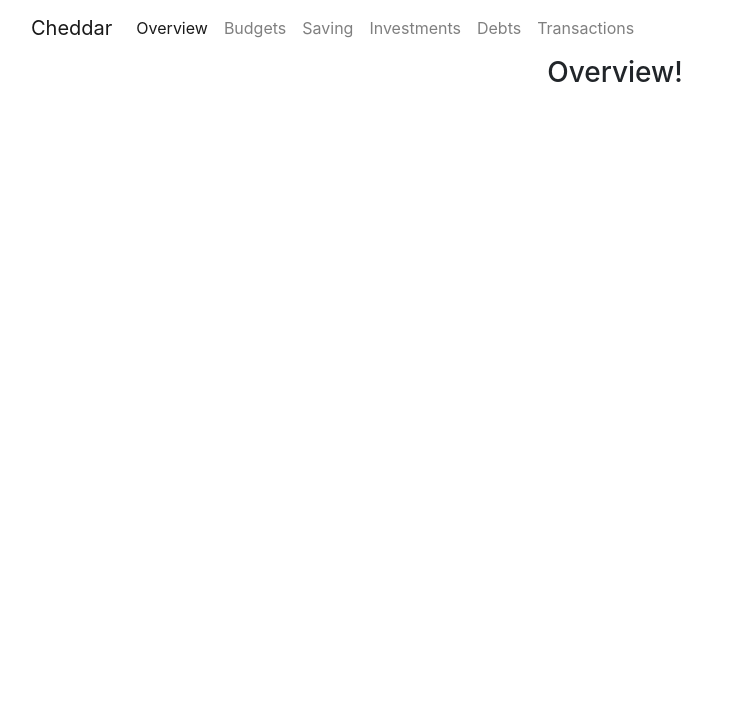
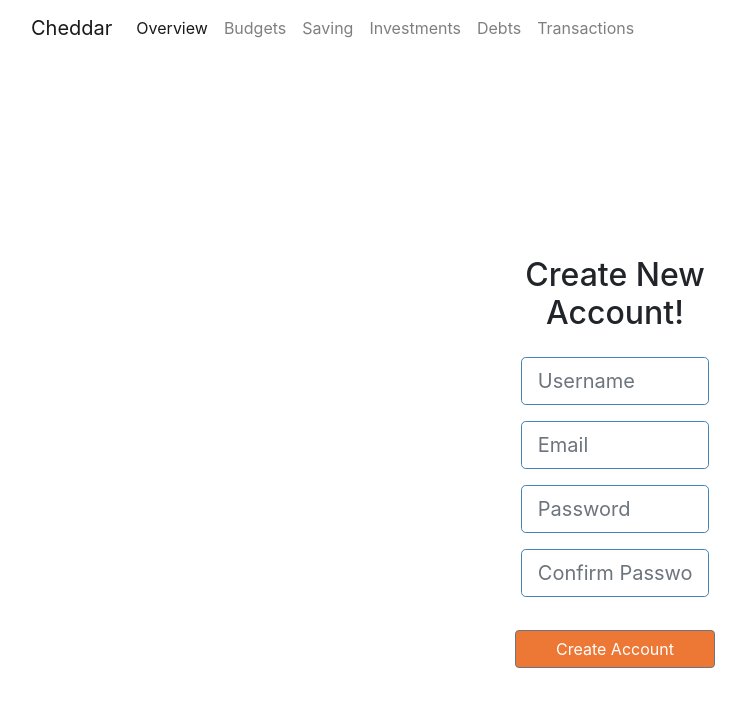
Before and after one commit to jmkoontz/cheddar, a React (Create React App) app in the folder frontend/: page /create-account in a window 1280 px wide. Before the commit this address led to /. Shown: the top 706 px of the page, without its empty margins (25-771 px from the left). Built offline with nearby package versions, Linux system fonts and the light colour scheme.

Commit message:
create account and sign in

```diff
--- a/frontend/package.json
+++ b/frontend/package.json
@@ -6,6 +6,7 @@
     "axios": "^0.19.0",
     "bootstrap": "^4.3.1",
     "d3": "^5.12.0",
+    "firebase": "^7.0.0",
     "history": "^4.10.1",
     "react": "^16.9.0",
     "react-bootstrap": "^1.0.0-beta.12",
--- a/frontend/src/components/Accounts/CreateAccount.js
+++ b/frontend/src/components/Accounts/CreateAccount.js
@@ -0,0 +1,181 @@
+import React, { Component } from 'react';
+
+import { fireauth } from '../../firebase.js';
+import { Form, Input, Button, Alert, Row, Col } from 'reactstrap';
+//import {Redirect} from 'react-router-dom';
+import history from '../../history';
+import './SignIn.css'
+
+class CreateAccount extends Component {
+
+  constructor(props){
+    super(props);
+
+    this.state = {
+      username: null,
+      email: null,
+      confirm_password: null,
+
+      error_message: '',
+      error_visible: false,
+
+      account_created: false,
+    }
+  }
+
+  onFormSubmit = (ev) => {
+    ev.preventDefault();
+    let username = ev.target.username.value;
+    let email = ev.target.email.value;
+    let password = ev.target.password.value;
+    let confirm_password = ev.target.confirm_password.value;
+
+    if (username === '') {
+      this.setError('Please enter a valid username.');
+      return;
+    } else if (email === ''){
+      this.setError('Please enter a valid email.');
+      return;
+    } else if (password === ''){
+      this.setError('Please enter a valid password.');
+      return;
+    } else if (confirm_password === ''){
+      this.setError('Please confirm your password.')
+      return;
+    } else if (password !== confirm_password){
+      this.setError('Passwords do not match.');
+      return;
+    }
+
+    this.setState({
+      username: username,
+      email: email,
+    });
+
+    this.createAccount(email, password);
+  };
+
+  createAccount(email, password){
+    let self = this;
+    fireauth.createUserWithEmailAndPassword(email, password).then(function (user) {
+      self.addUserInfo(user);
+    }).catch(function (error){
+      self.setError(error.message);
+    });
+  };
+
+  addUserInfo(user){
+    let self = this;
+    //let docRef = firestore.collection("users").doc(user.uid);
+    /*docRef.set({
+      username: self.state.username,
+      email: self.state.email,
+      connections: [],
+      favorites: [],
+      watchlist: [],
+      reviews: [],
+    }).catch(function(error) {
+      console.log(error);
+    });*/
+
+    self.setState({
+      account_created: true,
+    });
+  };
+
+  setError(error){
+    this.setState({
+      error_message: error,
+      error_visible: true,
+    });
+  };
+
+  onDismiss = () => {
+    this.setState({
+      error_visible: false,
+    });
+  };
+
+  render() {
+
+    if(this.state.account_created){
+      history.push({
+        pathname: '/sign-in',
+      });
+      //window.location.reload();
+    }
+
+    return (
+      <div className='text-center'>
+
+        <Row>
+
+          <Col md='5'/>
+          <Col md='2'>
+
+            <div className='text-center'>
+
+              <Form className='verticalCenter' onSubmit={this.onFormSubmit}>
+
+                <h2>Create New Account!</h2>
+
+                <div style={{height: '1em'}}/>
+
+                <Input
+                  type='text'
+                  id='username'
+                  bsSize='lg'
+                  placeholder='Username'
+                  style={{border: '1px solid #4682B4'}}/>
+
+                <div style={{height: '1em'}}/>
+
+                <Input type='text'
+                       id='email'
+                       bsSize='lg'
+                       placeholder='Email'
+                       style={{border: '1px solid #4682B4'}}/>
+
+                <div style={{height: '1em'}}/>
+
+                <Input type='password'
+                       id='password'
+                       bsSize='lg'
+                       placeholder='Password'
+                       style={{border: '1px solid #4682B4'}}/>
+
+                <div style={{height: '1em'}}/>
+
+                <Input type='password'
+                       id='confirm_password'
+                       bsSize='lg'
+                       placeholder='Confirm Password'
+                       style={{border: '1px solid #4682B4'}}/>
+
+                <hr/>
+
+                <Alert color="danger" isOpen={this.state.error_visible} toggle={this.onDismiss}>
+                  {this.state.error_message}
+                </Alert>
+
+                <div style={{display: 'flex', justifyContent: 'center'}}>
+
+                  <Button className='signInButton'> Create Account </Button>
+
+                </div>
+
+              </Form>
+
+            </div>
+
+          </Col>
+
+        </Row>
+
+      </div>
+    );
+  }
+
+}
+
+export default CreateAccount;
--- /dev/null
+++ b/frontend/src/components/Accounts/SignIn.css
@@ -0,0 +1,24 @@
+.signInButton {
+    background-color: #ed7734 !important;
+    border: 3px solid #b44e30;
+    min-width: 200px;
+    max-width: 200px;
+}
+
+.input {
+    display: flex;
+    justify-content: center;
+    align-items: center;
+    min-width: 215px;
+    max-width: 215px;
+}
+
+.space {
+    height: 2em;
+}
+
+.verticalCenter {
+    display: flex;
+    flex-direction: column;
+    padding-top: 200px;
+}
--- a/frontend/src/components/Accounts/SignIn.js
+++ b/frontend/src/components/Accounts/SignIn.js
@@ -0,0 +1,131 @@
+import React, { Component } from 'react';
+import { fireauth } from '../../firebase.js';
+import { NavLink, Redirect } from 'react-router-dom';
+import { Form, Input, Button, Alert, Row, Col} from 'reactstrap';
+import history from '../../history';
+import './SignIn.css';
+
+class SignIn extends Component {
+
+  constructor(props) {
+    super(props);
+
+    this.state = {
+      signed_in: false,
+      error_message: '',
+      error_visible: false,
+    };
+  }
+
+  onSubmit = (ev) => {
+    ev.preventDefault();
+    let self = this;
+
+    let email = ev.target.email.value;
+    let password = ev.target.password.value;
+
+    fireauth.signInWithEmailAndPassword(email, password).catch(function(err) {
+      // Handle errors
+      self.setState({
+        error_message: err.message,
+        error_visible: true,
+      });
+
+    }).then(function (){
+      self.setState({
+        signed_in: true,
+      });
+    });
+  };
+
+  onDismiss = () => {
+    this.setState({
+      error_visible: false,
+    });
+  };
+
+  createAccount = () => {
+    history.push({
+      pathname: '/create-account',
+    });
+    //window.location.reload();
+  };
+
+  render() {
+
+    if(this.state.signed_in){
+      return (
+        <Redirect to='/'/>
+      );
+    }
+
+    return (
+      <div className='text-center'>
+
+        <Row>
+
+          <Col md='5'/>
+          <Col md='2'>
+
+            <div className='text-center'>
+
+              <Form className='verticalCenter' onSubmit={this.onSubmit}>
+
+                <h2>Cheddar</h2>
+
+                <div style={{height: '1em'}}/>
+
+                <Input
+                  type='text'
+                  id='email'
+                  bsSize='lg'
+                  placeholder='Email'
+                  style={{border: '1px solid #4682B4'}}/>
+
+                <div style={{height: '1em'}}/>
+
+                <Input type='password'
+                       id='password'
+                       bsSize='lg'
+                       placeholder='Password'
+                       style={{border: '1px solid #4682B4'}}/>
+
+                <hr/>
+
+                <Alert color="danger" isOpen={this.state.error_visible} toggle={this.onDismiss}>
+                  {this.state.error_message}
+                </Alert>
+
+                <div style={{display: 'flex', justifyContent: 'center'}}>
+                  <Button type='submit' className='signInButton'> Sign In </Button>
+                </div>
+
+                <div style={{height: '1em'}}/>
+
+              </Form>
+
+              <div style={{display: 'flex', justifyContent: 'center'}}>
+                <Button className='signInButton' onClick={this.createAccount}> Create New Account </Button>
+              </div>
+
+              <div style={{height: '1em'}}/>
+
+              <NavLink style={{ textDecoration: 'none' }} to="/forgot-password">
+                <p style={{fontSize: '1.2em', color: '#0d39ed', cursor: 'pointer'}}><u>Forgot Password</u></p>
+              </NavLink>
+
+              <div/>
+
+            </div>
+
+          </Col>
+
+        </Row>
+
+      </div>
+    )
+
+  };
+}
+
+export default SignIn;
--- a/frontend/src/components/App.js
+++ b/frontend/src/components/App.js
@@ -8,6 +8,8 @@ import Saving from './Saving/Saving';
 import Investments from './Investments/Investments';
 import Debts from './Debts/Debts';
 import Transactions from './Transactions/Transactions';
+import SignIn from './Accounts/SignIn';
+import CreateAccount from './Accounts/CreateAccount';
 import './App.css';
 
 function App() {
@@ -22,6 +24,8 @@ function App() {
         <Route path="/investments" render={() => <Investments />} />
         <Route path="/debts" render={() => <Debts />} />
         <Route path="/transactions" render={() => <Transactions />} />
+        <Route path="/sign-in" render={() => <SignIn />} />
+        <Route path="/create-account" render={() => <CreateAccount />} />
         <Route path="/" render={() => <Redirect to="/" />} />
       </Switch>
     </div>
```
